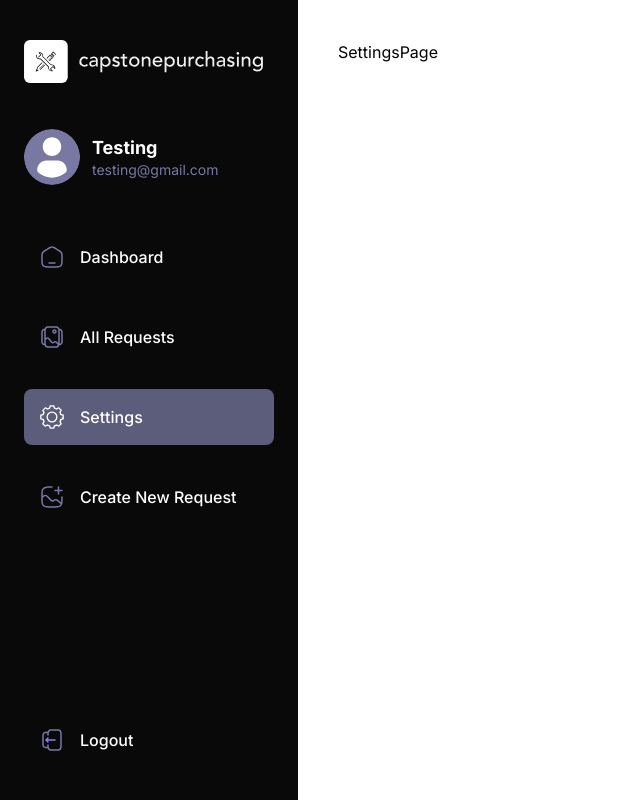
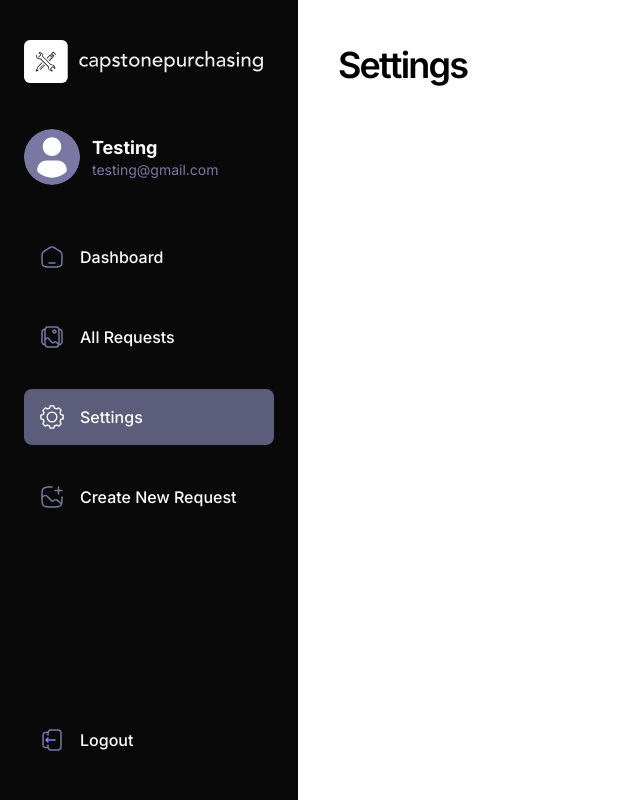
Before and after one commit to Trek182021/PurchasingApp, a React (Vite) app: page /settings in a window 1280 px wide. Shown: the whole page, without its empty margins (0-640 px from the left). Built offline with nearby package versions, Linux system fonts and the light colour scheme.

Commit message:
Add skeleton page for settings page

```diff
--- a/src/pages/settings/Page.tsx
+++ b/src/pages/settings/Page.tsx
@@ -1,7 +1,13 @@
 
 const SettingsPage = () => {
   return (
-    <div>SettingsPage</div>
+    <div className="flex flex-col w-full">
+      <div className="header">
+          <h1 className="h1-semibold">Settings</h1>
+      </div>
+      <div className="w-full">
+      </div>
+    </div>
   )
 }
 
```
